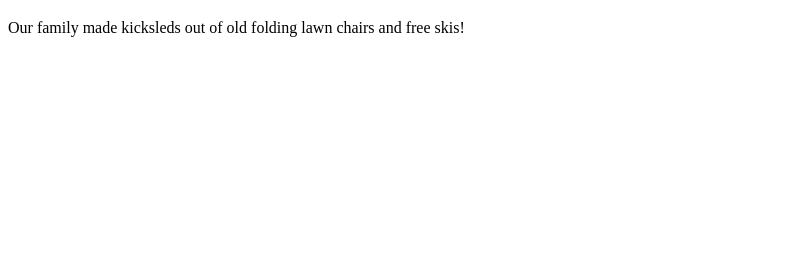
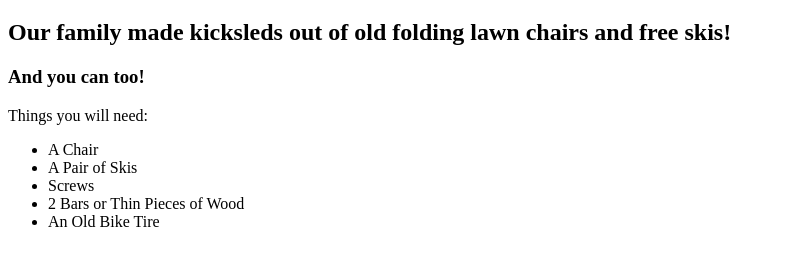
Before and after one commit to sam4class/tier1-1stPractice, a plain HTML site: page index.html in a window 1280 px wide. Shown: the part 61-326 px from the top of the page, without its empty margins (0-785 px from the left). Drawn offline with Linux system fonts and the light colour scheme.

Commit message:
list of materials

```diff
--- a/index.html
+++ b/index.html
@@ -11,6 +11,18 @@
 </head>
 <body>
     <h1>Let's go Kicksleding</h1>
-    <p>Our family made kicksleds out of old folding lawn chairs and free skis!</p>
+    <h2>Our family made kicksleds out of old folding lawn chairs and free skis!</h2>
+    <h3>And you can too!</h3>
+
+    <p>Things you will need:
+        <ul>
+            <li>A Chair</li>
+            <li>A Pair of Skis</li>
+            <li>Screws</li>
+            <li>2 Bars or Thin Pieces of Wood</li>
+            <li>An Old Bike Tire</li>
+        </ul>
+
+    </p>
 </body>
 </html>
```
